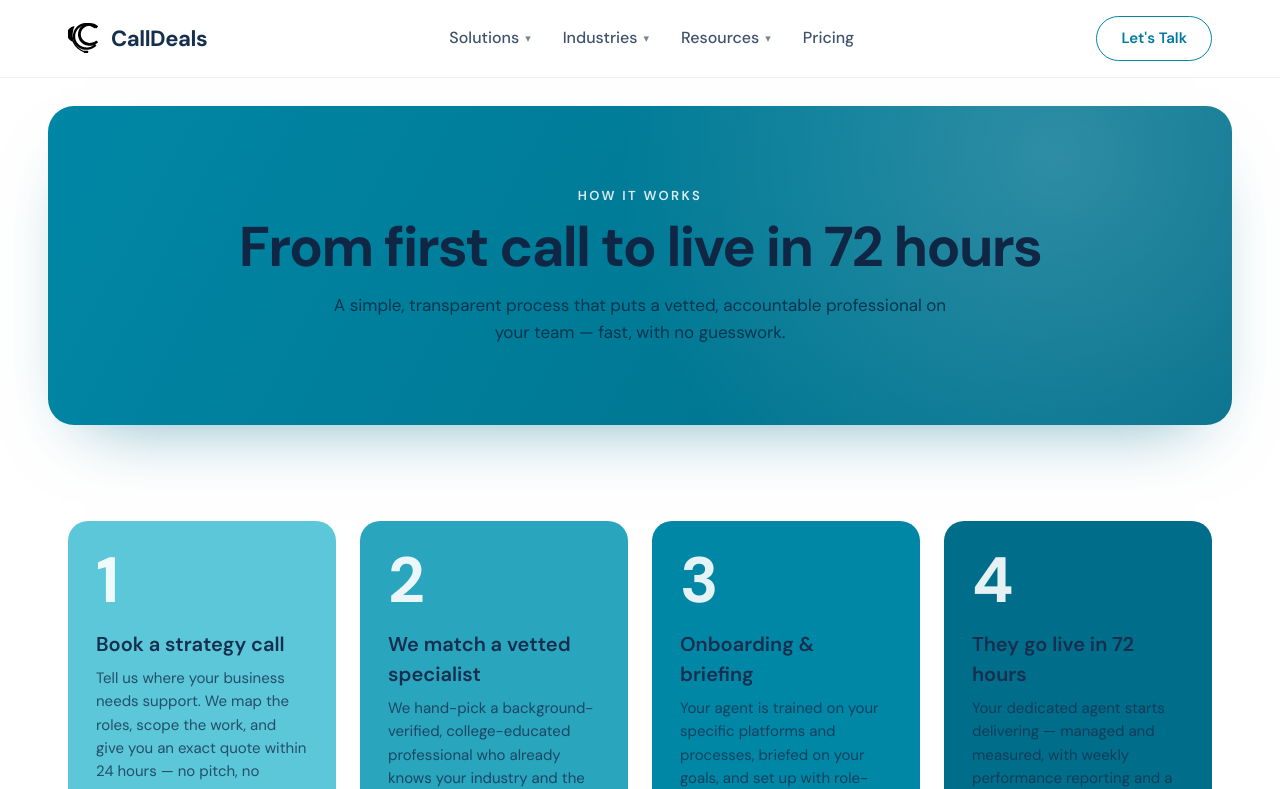
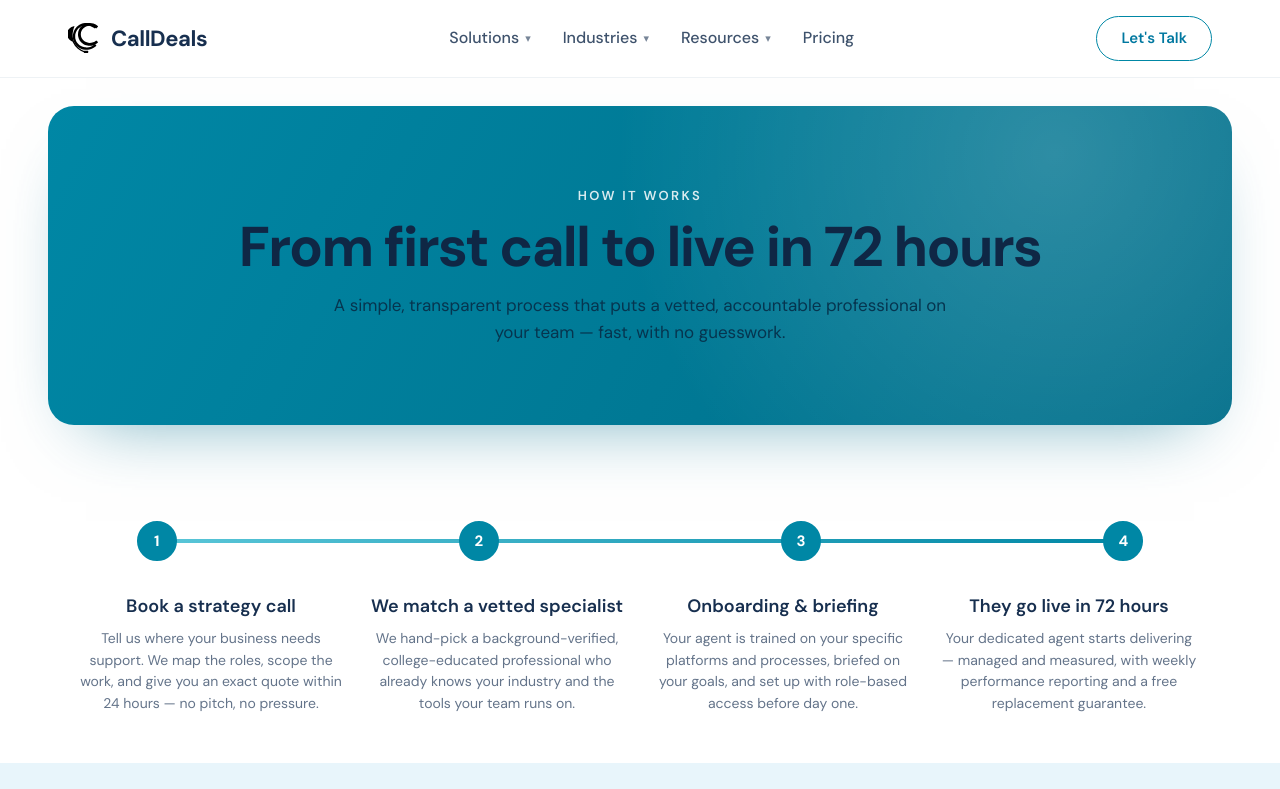
Before and after one commit to alaamuhamed2097/calldeals-website, a Next.js app: page /how-it-works in a window 1280 px wide. Shown: the top 789 px of the page. Built offline with nearby package versions, Linux system fonts and the light colour scheme.

Commit message:
feat: implement ScrollSteps component for scroll-driven progress tracking

```diff
--- a/app/how-it-works/page.tsx
+++ b/app/how-it-works/page.tsx
@@ -4,6 +4,7 @@ import { PageHeader } from "@/components/PageHeader";
 import { Container } from "@/components/ui/Container";
 import { Reveal } from "@/components/ui/Reveal";
 import { VideoCollage } from "@/components/VideoCollage";
+import { ScrollSteps } from "@/components/ScrollSteps";
 import { Security } from "@/components/Security";
 import { QuoteCTA } from "@/components/QuoteCTA";
 
@@ -52,19 +53,9 @@ export default function HowItWorksPage() {
 
       <section aria-label="The process" className="bg-white">
         <Container className="pt-16 pb-12 sm:pt-20 lg:pt-24">
-          <div className="grid grid-cols-1 gap-6 sm:grid-cols-2 lg:grid-cols-4">
-            {steps.map((step, i) => (
-              <Reveal key={step.title} variant="fade-up" delay={i * 90}>
-                <div className="flex h-full flex-col rounded-[20px] p-7" style={{ backgroundColor: step.bg }}>
-                  <span className="mb-4 text-[clamp(44px,5vw,64px)] font-black leading-none text-white/90">
-                    {i + 1}
-                  </span>
-                  <h3 className="mb-2 text-[20px] font-semibold text-navy">{step.title}</h3>
-                  <p className="text-[15px] leading-[1.55] text-navy/80">{step.description}</p>
-                </div>
-              </Reveal>
-            ))}
-          </div>
+          <Reveal variant="fade-up">
+            <ScrollSteps steps={steps} />
+          </Reveal>
         </Container>
       </section>
 
--- /dev/null
+++ b/components/ScrollSteps.tsx
@@ -0,0 +1,131 @@
+"use client";
+
+import { useEffect, useRef, useState } from "react";
+
+export interface ScrollStep {
+  title: string;
+  description: string;
+}
+
+/**
+ * A stepper whose progress bar fills as the user scrolls through the section.
+ * Progress is driven by the section's position in the viewport (0 when its top
+ * reaches ~75% down the screen, 1 when its bottom reaches ~35%), so the line and
+ * step markers "activate" in sequence on scroll. Falls back to fully-filled when
+ * the user prefers reduced motion.
+ */
+export function ScrollSteps({ steps }: { steps: ScrollStep[] }) {
+  const ref = useRef<HTMLDivElement>(null);
+  const [progress, setProgress] = useState(0);
+
+  useEffect(() => {
+    const el = ref.current;
+    if (!el) return;
+
+    const reduce = window.matchMedia("(prefers-reduced-motion: reduce)").matches;
+    if (reduce) {
+      setProgress(1);
+      return;
+    }
+
+    let frame = 0;
+    const update = () => {
+      frame = 0;
+      const rect = el.getBoundingClientRect();
+      const vh = window.innerHeight;
+      const start = vh * 0.75; // begin filling once the top passes 75% of viewport
+      const end = vh * 0.35; // finish once the bottom passes 35%
+      const span = rect.height + (start - end);
+      const scrolled = start - rect.top;
+      setProgress(Math.max(0, Math.min(1, scrolled / span)));
+    };
+    const onScroll = () => {
+      if (!frame) frame = requestAnimationFrame(update);
+    };
+
+    update();
+    window.addEventListener("scroll", onScroll, { passive: true });
+    window.addEventListener("resize", onScroll);
+    return () => {
+      if (frame) cancelAnimationFrame(frame);
+      window.removeEventListener("scroll", onScroll);
+      window.removeEventListener("resize", onScroll);
+    };
+  }, []);
+
+  const last = Math.max(1, steps.length - 1);
+  // A step is "reached" once the fill passes its position along the track.
+  const isActive = (i: number) => progress + 0.001 >= i / last;
+
+  return (
+    <div ref={ref}>
+      {/* Desktop: horizontal stepper */}
+      <div className="hidden lg:block">
+        <div className="relative mx-auto mb-8 px-[6%]">
+          {/* track */}
+          <div className="absolute left-[6%] right-[6%] top-5 h-1 -translate-y-1/2 rounded-full bg-[#d7e7ef]" />
+          {/* fill */}
+          <div
+            className="absolute left-[6%] top-5 h-1 -translate-y-1/2 rounded-full bg-[linear-gradient(90deg,#5BC7D9,#0087A5)] transition-[width] duration-150 ease-out"
+            style={{ width: `calc((100% - 12%) * ${progress})` }}
+          />
+          {/* dots */}
+          <div className="relative flex justify-between">
+            {steps.map((step, i) => (
+              <div
+                key={step.title}
+                aria-current={isActive(i) ? "step" : undefined}
+                className={`flex h-10 w-10 items-center justify-center rounded-full border-2 text-[15px] font-bold transition-colors duration-300 ${
+                  isActive(i)
+                    ? "border-cyan bg-cyan text-white"
+                    : "border-[#d7e7ef] bg-white text-slate"
+                }`}
+              >
+                {i + 1}
+              </div>
+            ))}
+          </div>
+        </div>
+        <div className="grid" style={{ gridTemplateColumns: `repeat(${steps.length}, minmax(0,1fr))` }}>
+          {steps.map((step, i) => (
+            <div key={step.title} className="px-3 text-center">
+              <h3 className={`mb-2 text-[18px] font-semibold transition-colors ${isActive(i) ? "text-navy" : "text-slate"}`}>
+                {step.title}
+              </h3>
+              <p className="text-[14px] leading-[1.55] text-slate">{step.description}</p>
+            </div>
+          ))}
+        </div>
+      </div>
+
+      {/* Mobile: vertical stepper */}
+      <div className="relative lg:hidden">
+        <div className="absolute bottom-5 left-5 top-5 w-1 -translate-x-1/2 rounded-full bg-[#d7e7ef]" />
+        <div
+          className="absolute left-5 top-5 w-1 -translate-x-1/2 rounded-full bg-[linear-gradient(180deg,#5BC7D9,#0087A5)] transition-[height] duration-150 ease-out"
+          style={{ height: `calc((100% - 40px) * ${progress})` }}
+        />
+        <ol className="m-0 flex list-none flex-col gap-8 p-0">
+          {steps.map((step, i) => (
+            <li key={step.title} className="relative flex gap-4">
+              <div
+                aria-current={isActive(i) ? "step" : undefined}
+                className={`relative z-10 flex h-10 w-10 flex-none items-center justify-center rounded-full border-2 text-[15px] font-bold transition-colors duration-300 ${
+                  isActive(i) ? "border-cyan bg-cyan text-white" : "border-[#d7e7ef] bg-white text-slate"
+                }`}
+              >
+                {i + 1}
+              </div>
+              <div className="pt-1">
+                <h3 className={`mb-1 text-[18px] font-semibold transition-colors ${isActive(i) ? "text-navy" : "text-slate"}`}>
+                  {step.title}
+                </h3>
+                <p className="text-[14px] leading-[1.55] text-slate">{step.description}</p>
+              </div>
+            </li>
+          ))}
+        </ol>
+      </div>
+    </div>
+  );
+}
--- a/components/industry/IndustryTestimonials.tsx
+++ b/components/industry/IndustryTestimonials.tsx
@@ -1,9 +1,15 @@
+"use client";
+
+import { useCallback, useEffect, useRef, useState } from "react";
 import { mediaUrl } from "@/lib/api";
 import type { IndustryTestimonial } from "@/types";
 import { Container } from "../ui/Container";
-import { Reveal } from "../ui/Reveal";
 
-/** "What Our Clients Are Saying" — renders nothing when there are no reviews. */
+/**
+ * "What Our Clients Are Saying" — a scroll-snap carousel of client reviews
+ * (dynamic from the CMS). Shows 1/2/3 cards per view (mobile/tablet/desktop) and
+ * lets users page through with the arrows or dots. Renders nothing with no data.
+ */
 export function IndustryTestimonials({
   testimonials,
   mediaFolder = "IndustryTestimonials",
@@ -11,24 +17,82 @@ export function IndustryTestimonials({
   testimonials: IndustryTestimonial[];
   mediaFolder?: string;
 }) {
+  const trackRef = useRef<HTMLDivElement>(null);
+  const [active, setActive] = useState(0);
+  const [atStart, setAtStart] = useState(true);
+  const [atEnd, setAtEnd] = useState(false);
+
+  const sync = useCallback(() => {
+    const track = trackRef.current;
+    if (!track) return;
+    // Active = the card whose left edge is closest to the track's scroll offset.
+    let nearest = 0;
+    let min = Infinity;
+    Array.from(track.children).forEach((child, i) => {
+      const d = Math.abs((child as HTMLElement).offsetLeft - track.offsetLeft - track.scrollLeft);
+      if (d < min) {
+        min = d;
+        nearest = i;
+      }
+    });
+    setActive(nearest);
+    setAtStart(track.scrollLeft <= 4);
+    setAtEnd(track.scrollLeft + track.clientWidth >= track.scrollWidth - 4);
+  }, []);
+
+  useEffect(() => {
+    sync();
+    const track = trackRef.current;
+    if (!track) return;
+    window.addEventListener("resize", sync);
+    return () => window.removeEventListener("resize", sync);
+  }, [sync]);
+
+  const scrollToIndex = (i: number) => {
+    const track = trackRef.current;
+    if (!track) return;
+    const clamped = Math.max(0, Math.min(testimonials.length - 1, i));
+    const card = track.children[clamped] as HTMLElement | undefined;
+    if (card) track.scrollTo({ left: card.offsetLeft - track.offsetLeft, behavior: "smooth" });
+  };
+
   if (!testimonials.length) return null;
+
+  const arrowBtn =
+    "flex h-11 w-11 items-center justify-center rounded-full border border-[#cdeefb] bg-white text-[20px] text-cyan transition-colors hover:bg-cyan hover:text-white disabled:cursor-not-allowed disabled:opacity-40 disabled:hover:bg-white disabled:hover:text-cyan";
 
   return (
     <section aria-label="Client testimonials" className="scroll-mt-24 bg-white">
       <Container className="pt-12 sm:pt-16 lg:pt-20">
-        <Reveal variant="fade-up">
-          <h2 className="mb-12 text-center text-[clamp(28px,4.4vw,56px)] font-semibold tracking-[-0.03em] text-navy">
+        <div className="mb-10 flex items-end justify-between gap-6">
+          <h2 className="text-[clamp(28px,4.4vw,56px)] font-semibold tracking-[-0.03em] text-navy">
             What Our Clients Are Saying
           </h2>
-        </Reveal>
+          {testimonials.length > 1 && (
+            <div className="hidden flex-none gap-3 sm:flex">
+              <button type="button" aria-label="Previous testimonial" onClick={() => scrollToIndex(active - 1)} disabled={atStart} className={arrowBtn}>
+                ‹
+              </button>
+              <button type="button" aria-label="Next testimonial" onClick={() => scrollToIndex(active + 1)} disabled={atEnd} className={arrowBtn}>
+                ›
+              </button>
+            </div>
+          )}
+        </div>
 
-        <div className="grid grid-cols-1 gap-6 sm:grid-cols-2 lg:grid-cols-3">
-          {testimonials.map((t, i) => {
+        <div
+          ref={trackRef}
+          onScroll={sync}
+          className="flex snap-x snap-proximity gap-6 overflow-x-auto pb-2 [-ms-overflow-style:none] [scrollbar-width:none] [&::-webkit-scrollbar]:hidden"
+        >
+          {testimonials.map((t) => {
             const avatar = mediaUrl(t.image, mediaFolder);
             const rating = Math.max(0, Math.min(5, t.rate));
             return (
-              <Reveal key={t.id} variant="fade-up" delay={(i % 3) * 90}>
-                <figure className="flex h-full flex-col rounded-[14px] border border-[#cdeefb] border-t-2 border-t-cyan bg-white p-8 shadow-[0_24px_50px_-36px_rgba(0,120,160,0.5)]">
+              <figure
+                key={t.id}
+                className="flex shrink-0 basis-full snap-start flex-col rounded-[14px] border border-[#cdeefb] border-t-2 border-t-cyan bg-white p-8 shadow-[0_24px_50px_-36px_rgba(0,120,160,0.5)] sm:basis-[calc(50%-12px)] lg:basis-[calc(33.333%-16px)]"
+              >
                 <div aria-label={`Rated ${rating} out of 5`} className="mb-5 flex gap-1 text-[18px] text-cyan">
                   {Array.from({ length: 5 }).map((_, s) => (
                     <span key={s} aria-hidden="true" className={s < rating ? "" : "text-[#d7e3ec]"}>
@@ -42,12 +106,7 @@ export function IndustryTestimonials({
                 <figcaption className="flex items-center gap-3.5">
                   {avatar ? (
                     // eslint-disable-next-line @next/next/no-img-element
-                      <img
-                        src={avatar}
-                        alt={t.name}
-                        loading="lazy"
-                        className="h-12 w-12 flex-none rounded-full object-cover"
-                      />
+                    <img src={avatar} alt={t.name} loading="lazy" className="h-12 w-12 flex-none rounded-full object-cover" />
                   ) : (
                     <span className="flex h-12 w-12 flex-none items-center justify-center rounded-full bg-mist text-[17px] font-bold text-cyan">
                       {t.name.charAt(0)}
@@ -59,10 +118,27 @@ export function IndustryTestimonials({
                   </div>
                 </figcaption>
               </figure>
-              </Reveal>
             );
           })}
         </div>
+
+        {/* Dot pagination */}
+        {testimonials.length > 1 && (
+          <div className="mt-8 flex flex-wrap justify-center gap-2.5">
+            {testimonials.map((t, i) => (
+              <button
+                key={t.id}
+                type="button"
+                aria-label={`Go to testimonial ${i + 1}`}
+                aria-current={i === active ? "true" : undefined}
+                onClick={() => scrollToIndex(i)}
+                className={`h-2.5 rounded-full transition-all ${
+                  i === active ? "w-7 bg-cyan" : "w-2.5 bg-[#cdeafb] hover:bg-cyan/50"
+                }`}
+              />
+            ))}
+          </div>
+        )}
       </Container>
     </section>
   );
```
Lines whose indentation alone changed are shown as unchanged.
